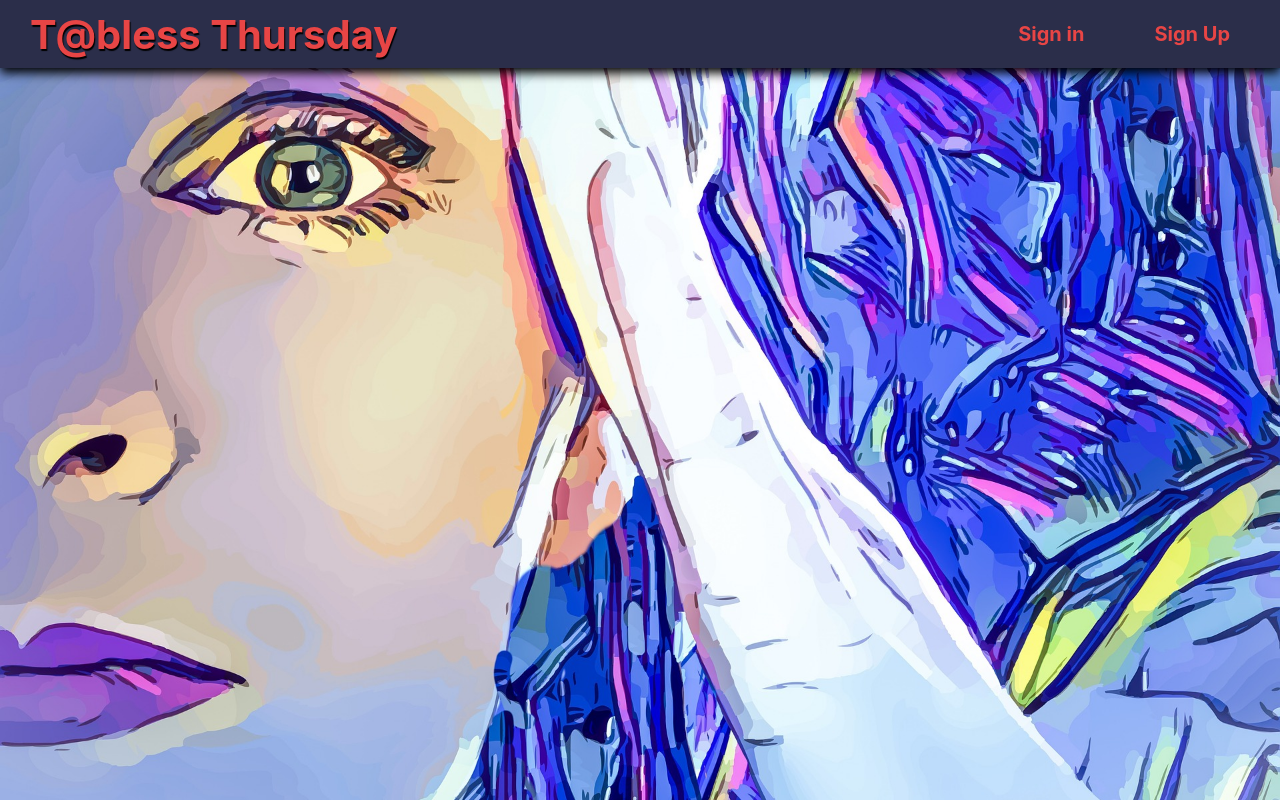
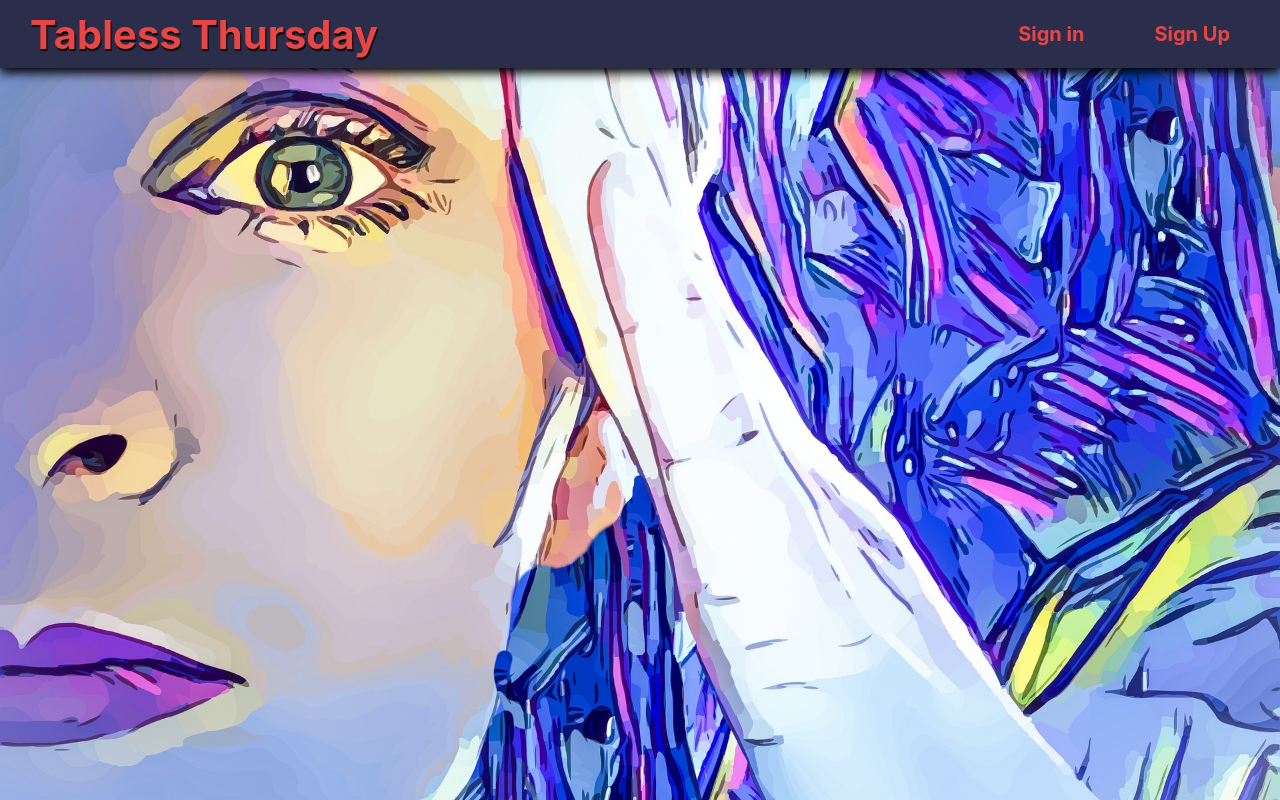
Before and after one commit to KarimBertacche/Tabless-thursday-BuildWeek, a React (Create React App) app: page / in a window 1280 px wide. Built offline with nearby package versions, Linux system fonts and the light colour scheme.

Commit message:
Fixed bugs with navbar

```diff
--- a/src/components/NavBar.jsx
+++ b/src/components/NavBar.jsx
@@ -15,18 +15,18 @@ const NavBar = props => {
     if (!!localStorage.getItem('userLogged') || props.loggedIn) {
         return (
             <StylesNavBar>
-                <Link to="/home" className="heading-secondary"><h2>T@bless Thursday</h2></Link>
+                <Link to="/home" className="heading-secondary"><h2>Tabless Thursday</h2></Link>
                 <nav>
                     <NavLink to="/home" activeClassName="active" className="nav-links">Tabs</NavLink>
                     <NavLink to="/about" activeClassName="active" className="nav-links">About</NavLink>
-                    <Link to="/" className="nav-links" onClick={logUserOutHandler}>Log<br/>Out</Link>
+                    <Link to="/" className="nav-links" onClick={logUserOutHandler}>Log Out</Link>
                 </nav>
             </StylesNavBar>
         )
     } else {
         return (
             <StylesNavBar>
-                <Link to="/home" className="heading-secondary"><h2>T@bless Thursday</h2></Link>
+                <Link to="/" className="heading-secondary"><h2>Tabless Thursday</h2></Link>
                 <nav>
                     <NavLink to="/login" activeClassName="active" className="nav-links">Sign in</NavLink>
                     <NavLink to="/register" activeClassName="active" className="nav-links">Sign Up</NavLink>
```
